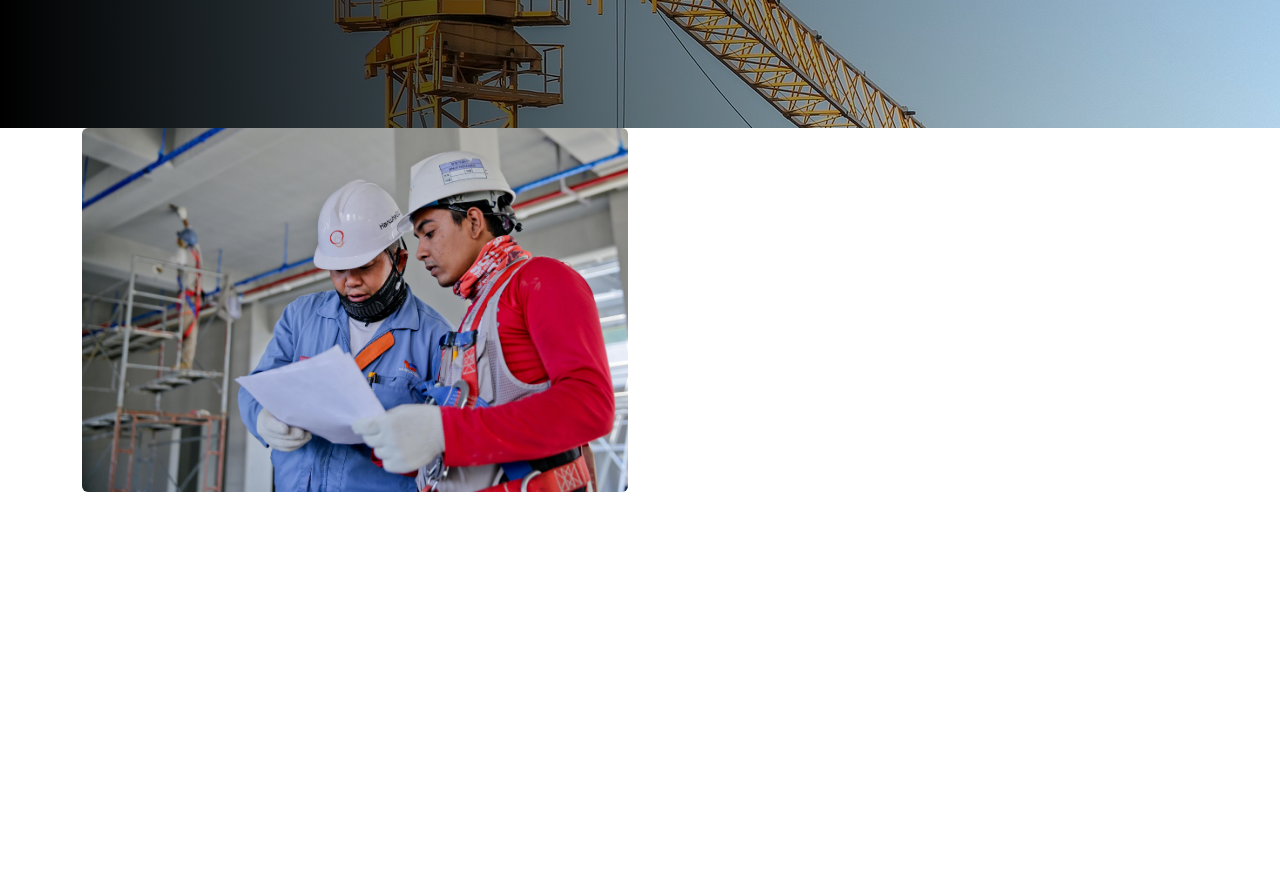
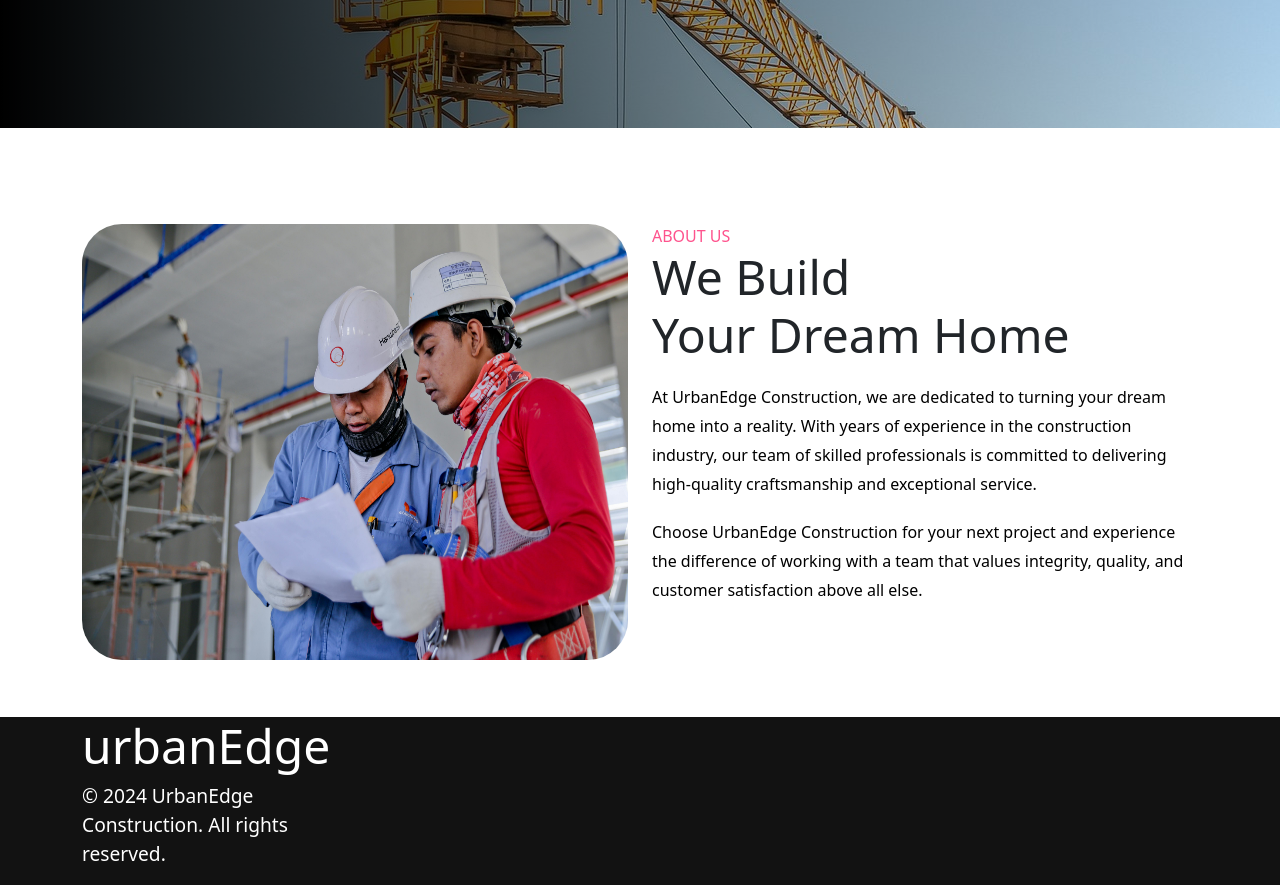
Before and after one commit to Yasath2004/construction_project, a React app in the folder frontend/: page / in a window 1280 px wide. Shown: the part 760-1645 px from the top of the page. Before the commit the page ends 1252 px from the top, so only its background shows below. Built offline with nearby package versions, Linux system fonts and the light colour scheme; the HTML template or start-up script is replaced by a standard one; a web font is replaced by a local one.

Commit message:
about: Update home.jsx and style.scss for About Section styling

```diff
--- a/frontend/src/assets/css/style.scss
+++ b/frontend/src/assets/css/style.scss
@@ -2,6 +2,7 @@ $primary-color: #fe538d;
 $secondary-color: #FFB703;
 $text-color: #000000;
 $text-white: #ffffff;
+$dark-bg: #121212;
 
 @import url('https://fonts.googleapis.com/css2?family=Germania+One&family=Roboto:ital,wght@0,100..900;1,100..900&display=swap');
 
@@ -82,6 +83,12 @@ header {
 
 }
 
+footer {
+    background-color: $dark-bg;
+    color: $text-white;
+
+}
+
 .section-1{
     .hero{
         background: linear-gradient(to right, rgba(0,0,0,8), rgba(0,0,0,0.0)), url('../images/hero.jpg');
@@ -99,6 +106,25 @@ header {
     }
 
 .section-2{
+    img{
+        border-radius: 40px;
+        height: 110%;
+
+    }
+    span{
+        color: $primary-color;
+        font-size: 1em;
+        text-transform: uppercase;
+        padding-bottom: 10px;
+        font-weight: 500;
+    }
+
+    p{
+        font-size: 1em;
+        color: darken($text-color, 20%);
+        line-height: 1.8em;
+        margin-top: 20px;
+    }
 
 
 }
--- a/frontend/src/components/fontend/home.jsx
+++ b/frontend/src/components/fontend/home.jsx
@@ -45,22 +45,45 @@ import aboutImg from '../../assets/images/about-us.jpg';
 
 
       {/* About Section */}
-      <section className='section-2'>
-        <div className='container'>
+      <section className='section-2 py-5'>
+        <div className='container py-5'>
           <div className='row'>
             <div className='col-md-6'>
-              <img src={aboutImg} alt="About Us" className='img-fluid rounded'/>
+              <img src={aboutImg} alt="About Us" className='w-100'/>
 
               </div>
-            </div>
+              <div className='col-md-6'>
+                <span>About Us</span>
+                <h2>We Build <br/>Your Dream Home</h2>
+                <p>At UrbanEdge Construction, we are dedicated to turning your dream home into a reality. With years of experience in the construction industry, our team of skilled professionals is committed to delivering high-quality craftsmanship and exceptional service.</p>
+
+                <p>Choose UrbanEdge Construction for your next project and experience the difference of working with a team that values integrity, quality, and customer satisfaction above all else.</p>
+              </div>
+          </div>
         </div>
       </section>
+    </main>
+    <footer>
+      <div className='container'>
+        <div className='row'>
+
+        <div className='col-md-3'>
+          <h2>urbanEdge</h2>
+          <p>© 2024 UrbanEdge Construction. All rights reserved.</p>
+        </div>
+
+        <div className='col-md-3'>
+        </div>
+
+        <div className='col-md-3'>
+        </div>
+
+        <div className='col-md-3'>
+        </div>
 
 
-
-    </main>
-    <footer>
-
+       </div>
+    </div>
     </footer>
     </>
 
```
